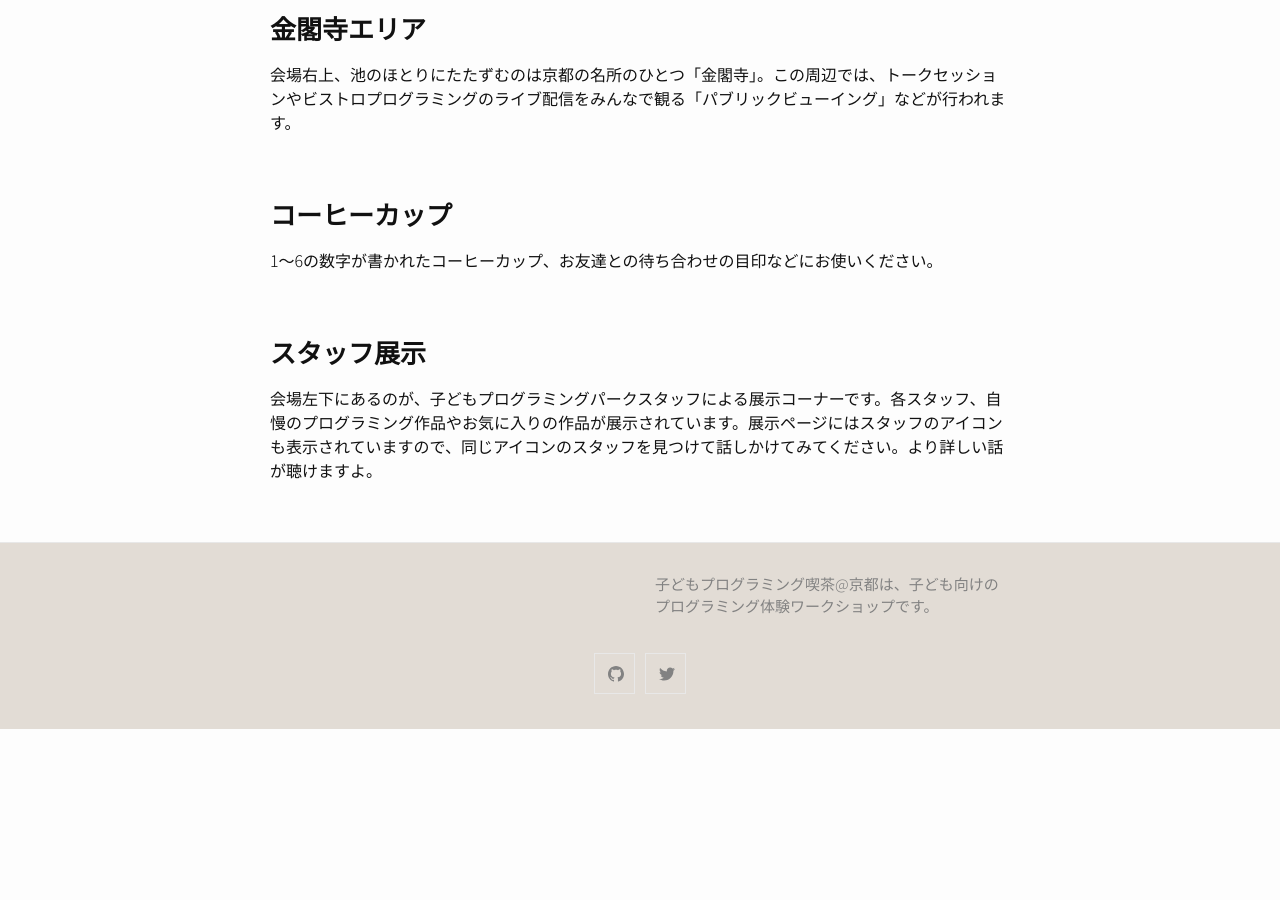
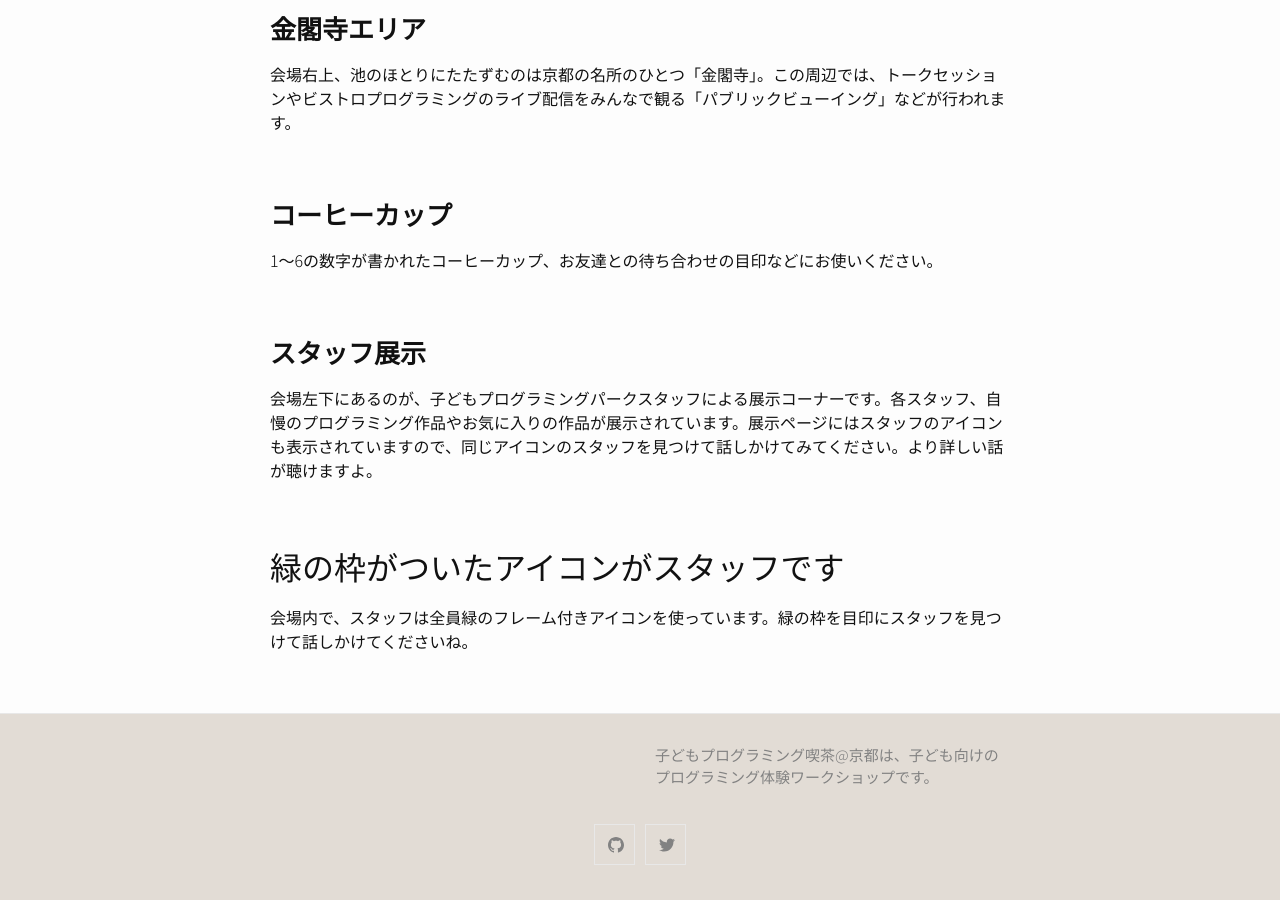
Before and after one commit to pgmsaloon4kids/kyoto, a Jekyll site: the page built from _posts/2021-04-3--how-to-enjoy-the-park2021.md, in a window 1280 px wide and 900 px high, scrolled down 1349 px. Built offline with Jekyll 4.4.1, drawn with Linux system fonts in a browser that asks for light colours; before the commit the page ends 2078 px from its top, so only the background shows below that.

Commit message:
update article'

```diff
--- a/_posts/2021-04-3--how-to-enjoy-the-park2021.md
+++ b/_posts/2021-04-3--how-to-enjoy-the-park2021.md
@@ -31,3 +31,6 @@ oViceの公式解説動画がわかりやすいので、こちらをご覧にな
 
 ### スタッフ展示
 会場左下にあるのが、子どもプログラミングパークスタッフによる展示コーナーです。各スタッフ、自慢のプログラミング作品やお気に入りの作品が展示されています。展示ページにはスタッフのアイコンも表示されていますので、同じアイコンのスタッフを見つけて話しかけてみてください。より詳しい話が聴けますよ。
+
+## 緑の枠がついたアイコンがスタッフです
+会場内で、スタッフは全員緑のフレーム付きアイコンを使っています。緑の枠を目印にスタッフを見つけて話しかけてくださいね。
```
